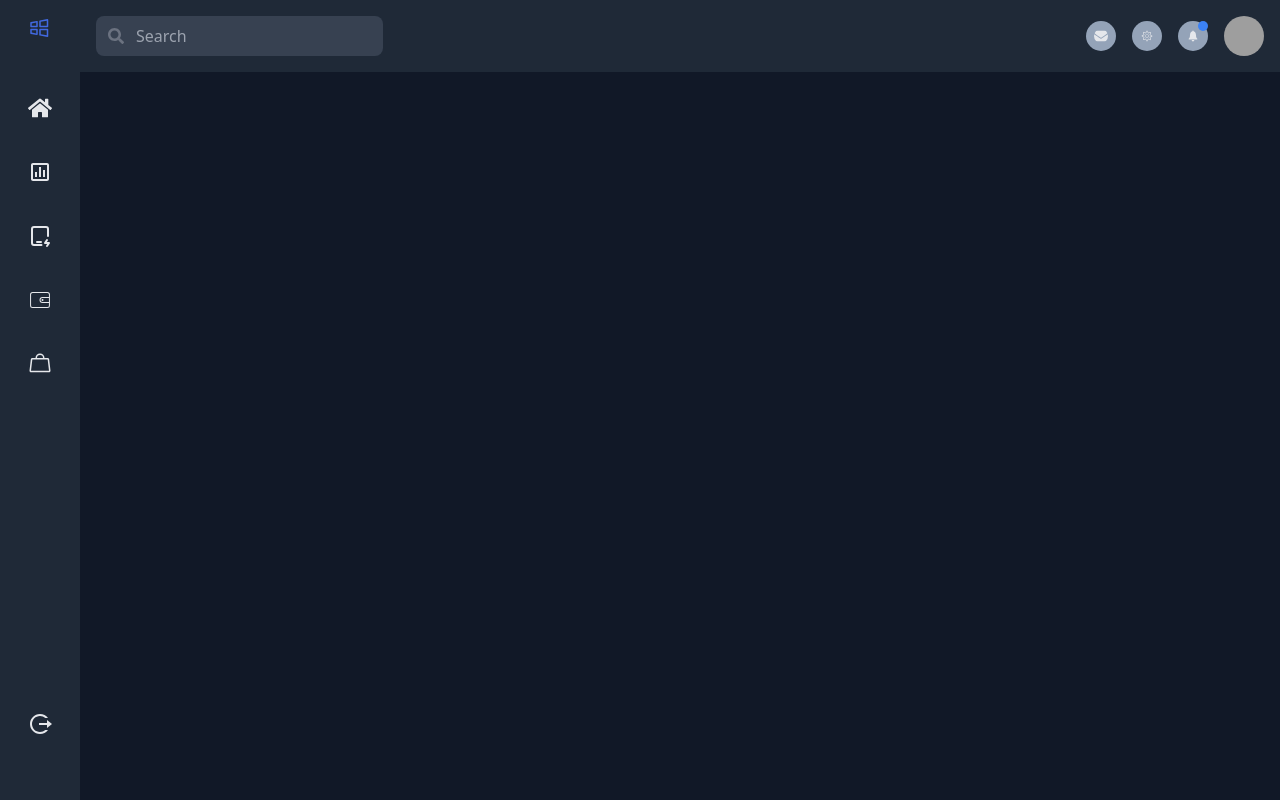
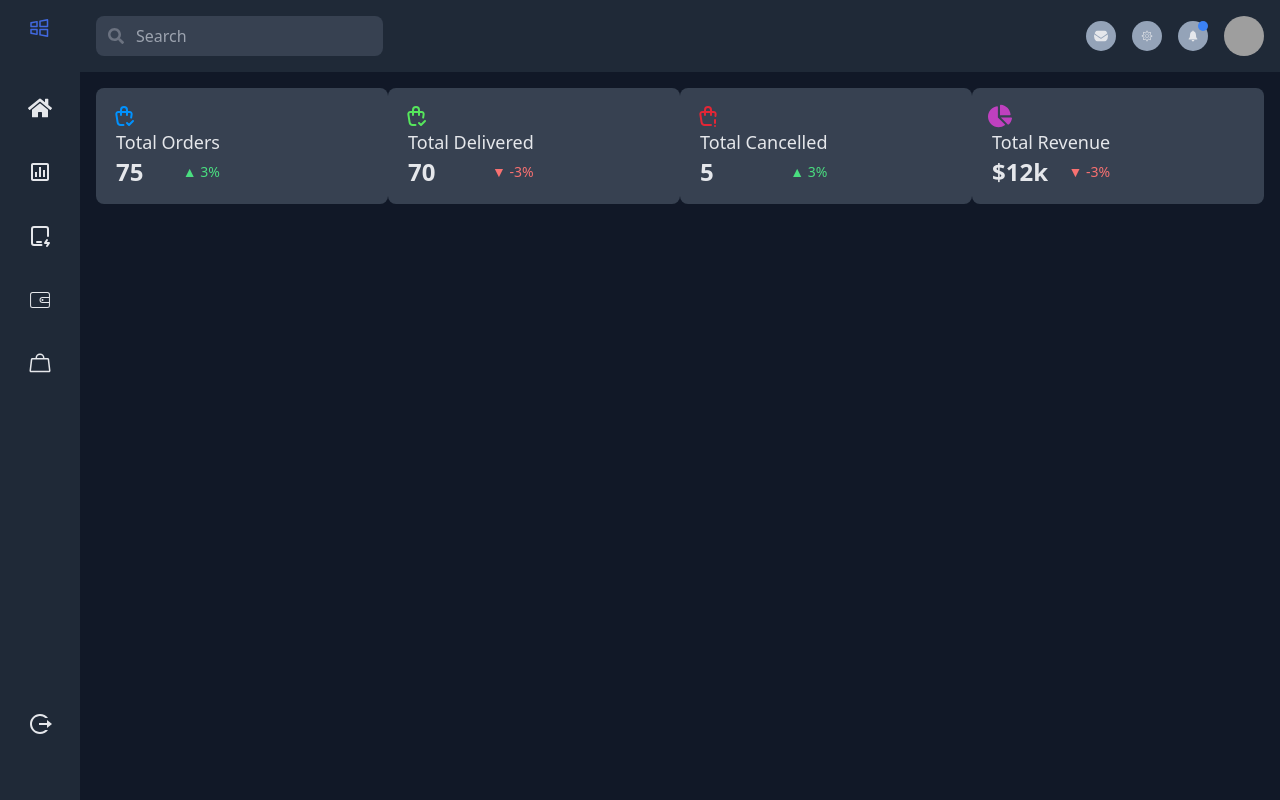
Before and after one commit to ay690/Fitpeo_Assignment, a React (Create React App) app: page / in a window 1280 px wide. Built offline with nearby package versions, Linux system fonts and the light colour scheme; grey boxes are pictures that could not be loaded.

Commit message:
UI: Overview Cards

```diff
--- a/src/App.js
+++ b/src/App.js
@@ -1,4 +1,4 @@
-import { Sidebar, Header } from "./components/index";
+import { Sidebar, Header, DashboardContent } from "./components/index";
 function App() {
   return (
     <div className="flex h-screen bg-gray-900 text-gray-200">
@@ -6,6 +6,7 @@ function App() {
 
       <div className="flex-1 flex flex-col">
         <Header />
+        <DashboardContent />
       </div>
     </div>
   );
--- /dev/null
+++ b/src/components/DashboardContent.jsx
@@ -0,0 +1,12 @@
+import React from "react";
+import { OverviewCards } from "./index";
+
+const DashboardContent = () => {
+  return (
+    <div className="p-4 flex flex-col space-y-4">
+      <OverviewCards />
+    </div>
+  );
+};
+
+export default DashboardContent;
--- /dev/null
+++ b/src/components/OverviewCards.jsx
@@ -0,0 +1,66 @@
+import React from "react";
+import { FaChartPie } from "react-icons/fa";
+import { TbShoppingBagCheck, TbShoppingBagExclamation } from "react-icons/tb";
+
+const cards = [
+  {
+    icon: <TbShoppingBagCheck color="#0092FF" />,
+    title: "Total Orders",
+    value: 75,
+    change: 3,
+    bgColor: "bg-gray-700",
+  },
+  {
+    icon: <TbShoppingBagCheck color="#56E65C" />,
+    title: "Total Delivered",
+    value: 70,
+    change: -3,
+    bgColor: "bg-gray-700",
+  },
+  {
+    icon: <TbShoppingBagExclamation color="#E32636" />,
+    title: "Total Cancelled",
+    value: 5,
+    change: 3,
+    bgColor: "bg-gray-700",
+  },
+  {
+    icon: <FaChartPie color="#BF40BF" />,
+    title: "Total Revenue",
+    value: "$12k",
+    change: -3,
+    bgColor: "bg-gray-700",
+  },
+];
+
+const OverviewCards = () => {
+  return (
+    <div className="grid grid-cols-1 sm:grid-cols-2 lg:grid-cols-4 ">
+      {cards.map((card, index) => (
+        <div
+          key={index}
+          className={`p-4 rounded-lg ${card.bgColor} max-w-[300px]`}
+        >
+          <div className="flex flex-col  items-start space-x-1 ">
+            <div className="text-2xl">{card.icon}</div>
+            <div>
+              <div className="text-lg">{card.title}</div>
+              <div className="flex justify-between items-center gap-5 min-w-full">
+                <div className="text-2xl font-bold">{card.value}</div>
+                <div
+                  className={`text-sm ${
+                    card.change > 0 ? "text-green-400" : "text-red-400"
+                  }`}
+                >
+                  {card.change > 0 ? "▲" : "▼"} {card.change}%
+                </div>
+              </div>
+            </div>
+          </div>
+        </div>
+      ))}
+    </div>
+  );
+};
+
+export default OverviewCards;
--- a/src/components/index.js
+++ b/src/components/index.js
@@ -1,4 +1,6 @@
 import Sidebar from "./Sidebar";
 import Header from "./Header";
+import OverviewCards from "./OverviewCards";
+import DashboardContent from "./DashboardContent";
 
-export { Sidebar, Header };
+export { Sidebar, Header, DashboardContent, OverviewCards };
```
